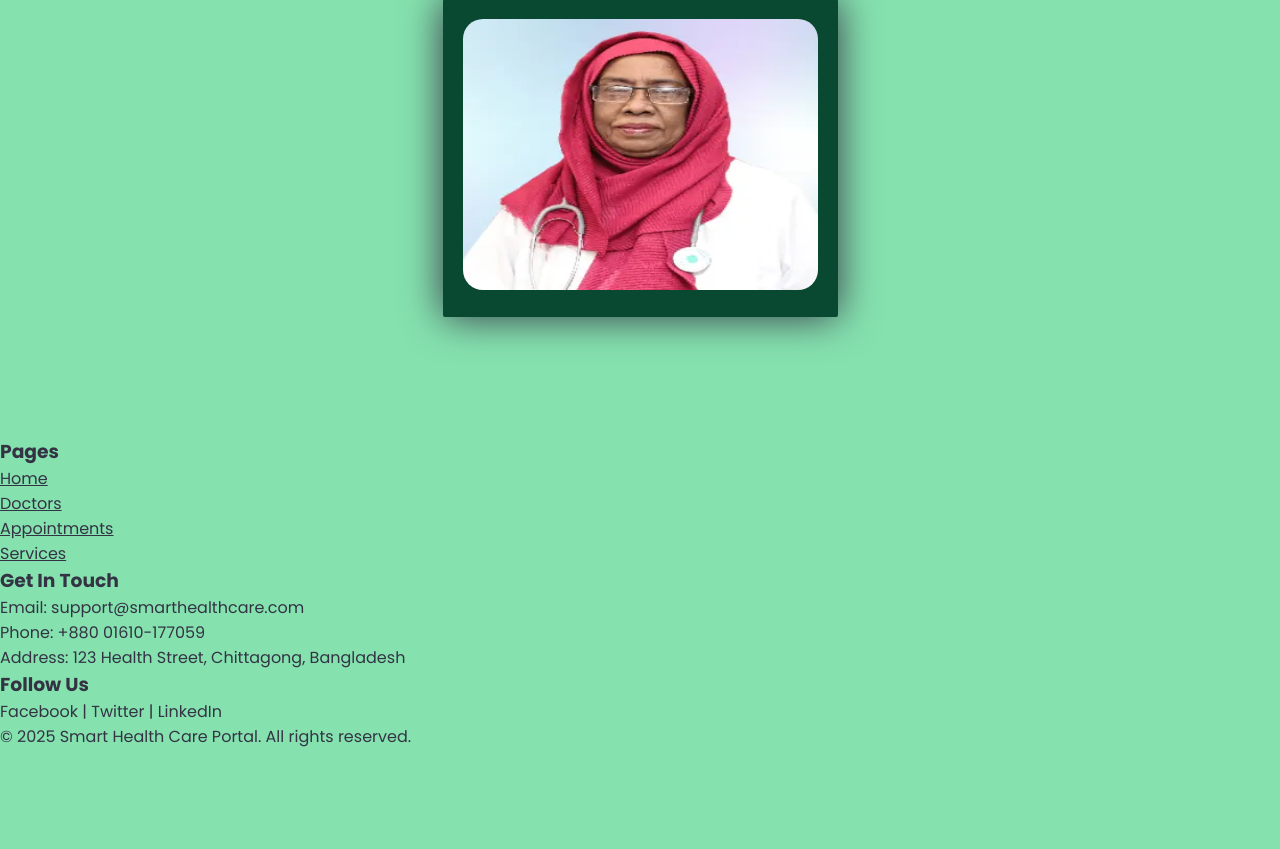
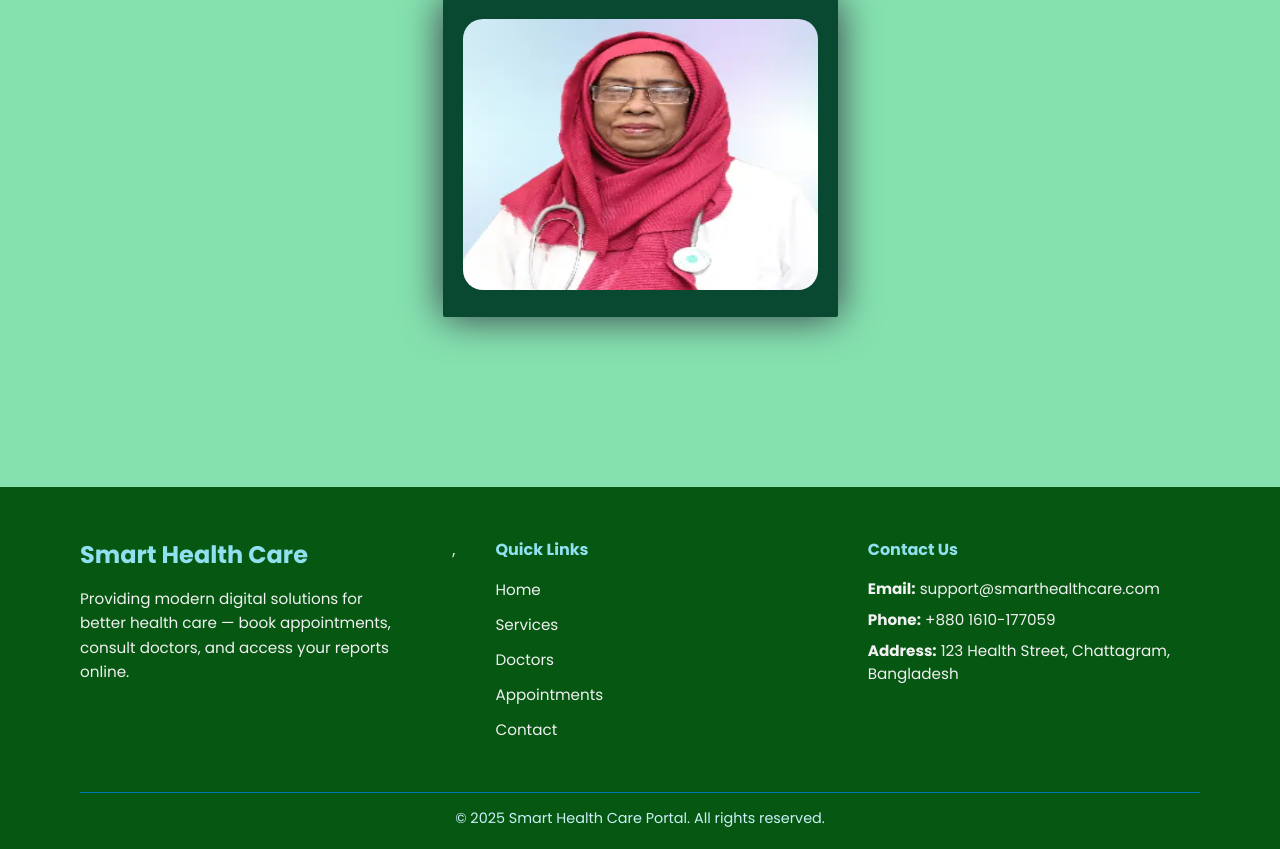
Before and after one commit to Iftekharjihad/smart-health-care, a PHP site: page / in a window 1280 px wide. Shown: the part 2693-3542 px from the top of the page. Before the commit the page ends 3440 px from the top, so only its background shows below. Run offline with PHP 8.4, Linux system fonts and the light colour scheme.

Commit message:
change footer and rewrite other html file

```diff
--- a/index.html
+++ b/index.html
@@ -135,33 +135,39 @@
 
 
 
-  <!-- Footer -->
+    <!-- Footer Section -->
   <footer>
     <div class="footer-container">
-      <div class="footer-col">
-        <h3>Pages</h3>
+      <div class="footer-about">
+        <h3>Smart Health Care</h3>
+        <p>Providing modern digital solutions for better health care —
+           book appointments, consult doctors, and access your reports online.</p>
+      </div>
+,
+      <div class="footer-links">
+        <h4>Quick Links</h4>
         <ul>
-          <li><a href="index.html">Home</a></li>
+          <li><a href="#">Home</a></li>
+          <li><a href="services.html">Services</a></li>
           <li><a href="doctor.html">Doctors</a></li>
           <li><a href="appointment.html">Appointments</a></li>
-          <li><a href="services.html">Services</a></li>
+          <li><a href="#">Contact</a></li>
         </ul>
       </div>
-      <div class="footer-col">
-        <h3>Get In Touch</h3>
-        <p>Email: support@smarthealthcare.com</p>
-        <p>Phone: +880 01610-177059</p>
-        <p>Address: 123 Health Street, Chittagong, Bangladesh</p>
-      </div>
-      <div class="footer-col">
-        <h3>Follow Us</h3>
-        <p>Facebook | Twitter | LinkedIn</p>
+
+      <div class="footer-contact">
+        <h4>Contact Us</h4>
+        <p><strong>Email:</strong> support@smarthealthcare.com</p>
+        <p><strong>Phone:</strong> +880 1610-177059</p>
+        <p><strong>Address:</strong> 123 Health Street, Chattagram, Bangladesh</p>
       </div>
     </div>
+
     <div class="footer-bottom">
       <p>© 2025 Smart Health Care Portal. All rights reserved.</p>
     </div>
   </footer>
+
   <script src="script.js"></script>
 </body>
 </html>
--- a/style.css
+++ b/style.css
@@ -23,9 +23,81 @@ a{color:inherit}
 .hero-btn{display:inline-block;background:#00b894;color:#fff;text-decoration:none;padding:14px 36px;border-radius:999px;font-weight:600;transition:.2s}
 .hero-btn:hover{background:#7bed9f;color:#023e8a}
 
+ /* Footer styling */
+    footer {
+      background-color: #065712;
+      color: #f1f1f1;
+      padding: 50px 80px 20px;
+      margin-top: 50px;
+    }
+
+    .footer-container {
+      display: flex;
+      flex-wrap: wrap;
+      justify-content: space-between;
+      gap: 40px;
+    }
+
+    .footer-container div {
+      flex: 1;
+      min-width: 250px;
+    }
+
+    .footer-about h3 {
+      color: #90e0ef;
+      font-size: 1.5rem;
+      margin-bottom: 15px;
+    }
+
+    .footer-about p {
+      line-height: 1.6;
+      font-size: 0.95rem;
+    }
+
+    .footer-links h4,
+    .footer-contact h4 {
+      color: #90e0ef;
+      margin-bottom: 15px;
+    }
+
+    .footer-links ul {
+      list-style: none;
+      padding: 0;
+    }
+
+    .footer-links ul li {
+      margin-bottom: 10px;
+    }
+
+    .footer-links ul li a {
+      text-decoration: none;
+      color: #f1f1f1;
+      font-size: 0.95rem;
+      transition: 0.3s;
+    }
+
+    .footer-links ul li a:hover {
+      color: #90e0ef;
+      text-decoration: underline;
+    }
+
+    .footer-contact p {
+      font-size: 0.95rem;
+      margin-bottom: 8px;
+    }
+
+    .footer-bottom {
+      text-align: center;
+      border-top: 1px solid #0077b6;
+      padding-top: 15px;
+      margin-top: 40px;
+      font-size: 0.9rem;
+      color: #caf0f8;
+    }
+
 /* Appointment (right side form) */
 .appointment{padding:70px 16px;background:#f1fdf5;display:flex;justify-content:center}
-.appointment-container{max-width:1200px;width:100%;display:grid;grid-template-columns:1fr 1fr;gap:34px}
+.appointment-container{max-width:1200px;width:100%;display:grid;grid-template-columns:1fr 1fr;gap:34px;margin-top: 40px;}
 .appointment-info h2{color:#2e8b57;margin-bottom:10px}
 .ticks{margin-top:14px;margin-left:16px}
 .ticks li{margin:6px 0}
@@ -66,12 +138,12 @@ a{color:inherit}
    position: relative;
 =======
 /* Footer */
-footer{background:#114125;color:#fff;padding:40px 16px 18px}
+/* footer{background:#114125;color:#fff;padding:40px 16px 18px}
 .footer-container{max-width:1200px;margin:0 auto;display:grid;grid-template-columns:repeat(3,1fr);gap:20px}
 .footer-col h3{margin-bottom:10px}
 .footer-col ul{list-style:none}
 .footer-col li{margin:8px 0}
-.footer-bottom{text-align:center;border-top:1px solid #a6e6c4;margin-top:18px;padding-top:12px;color:#e8fff2}
+.footer-bottom{text-align:center;border-top:1px solid #a6e6c4;margin-top:18px;padding-top:12px;color:#e8fff2} */
 
 /* Auth pages */
 .auth-body{background:linear-gradient(120deg,#e9fff2,#f4fffb);min-height:100vh;display:grid;place-items:center}
```
